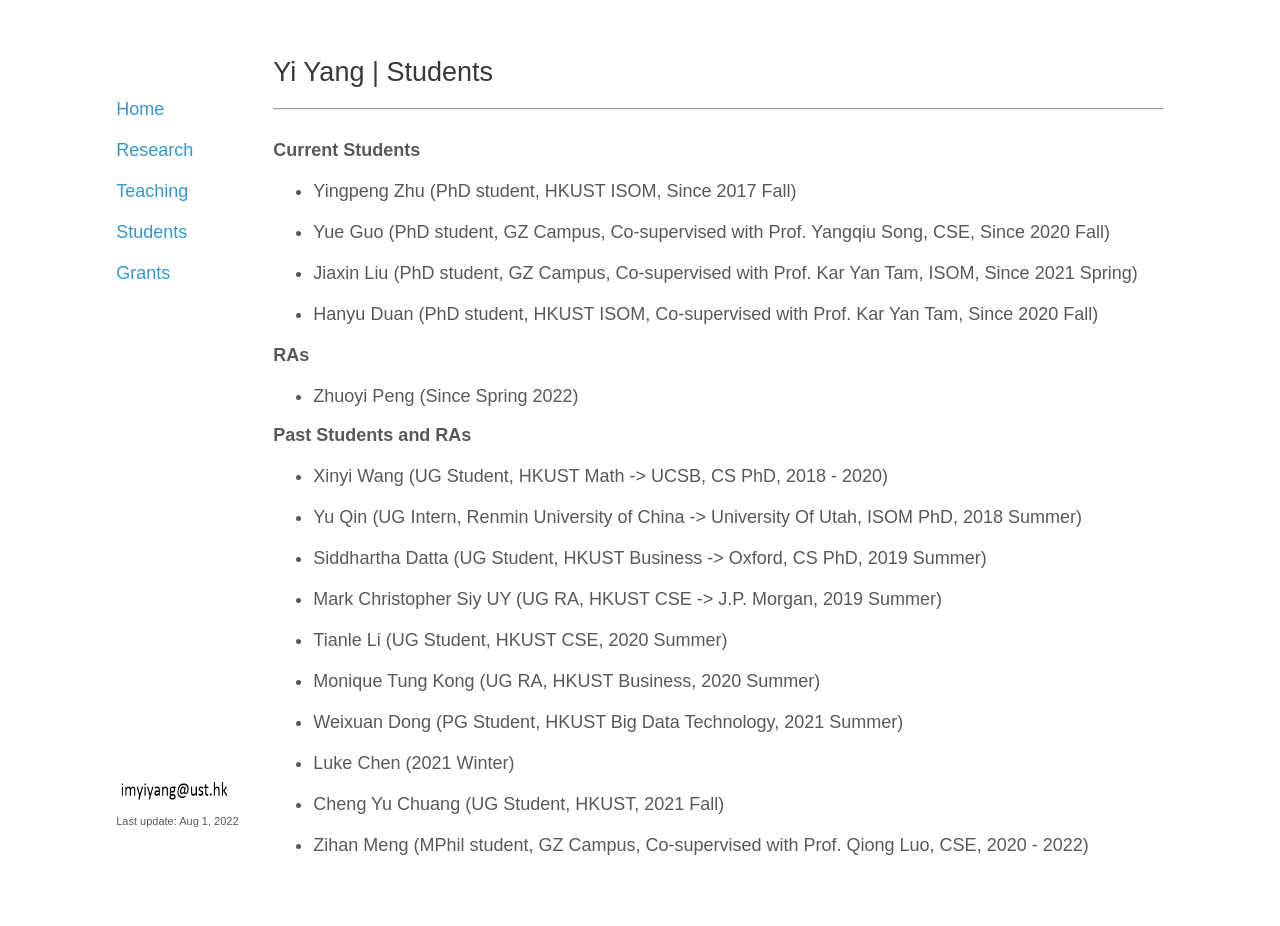
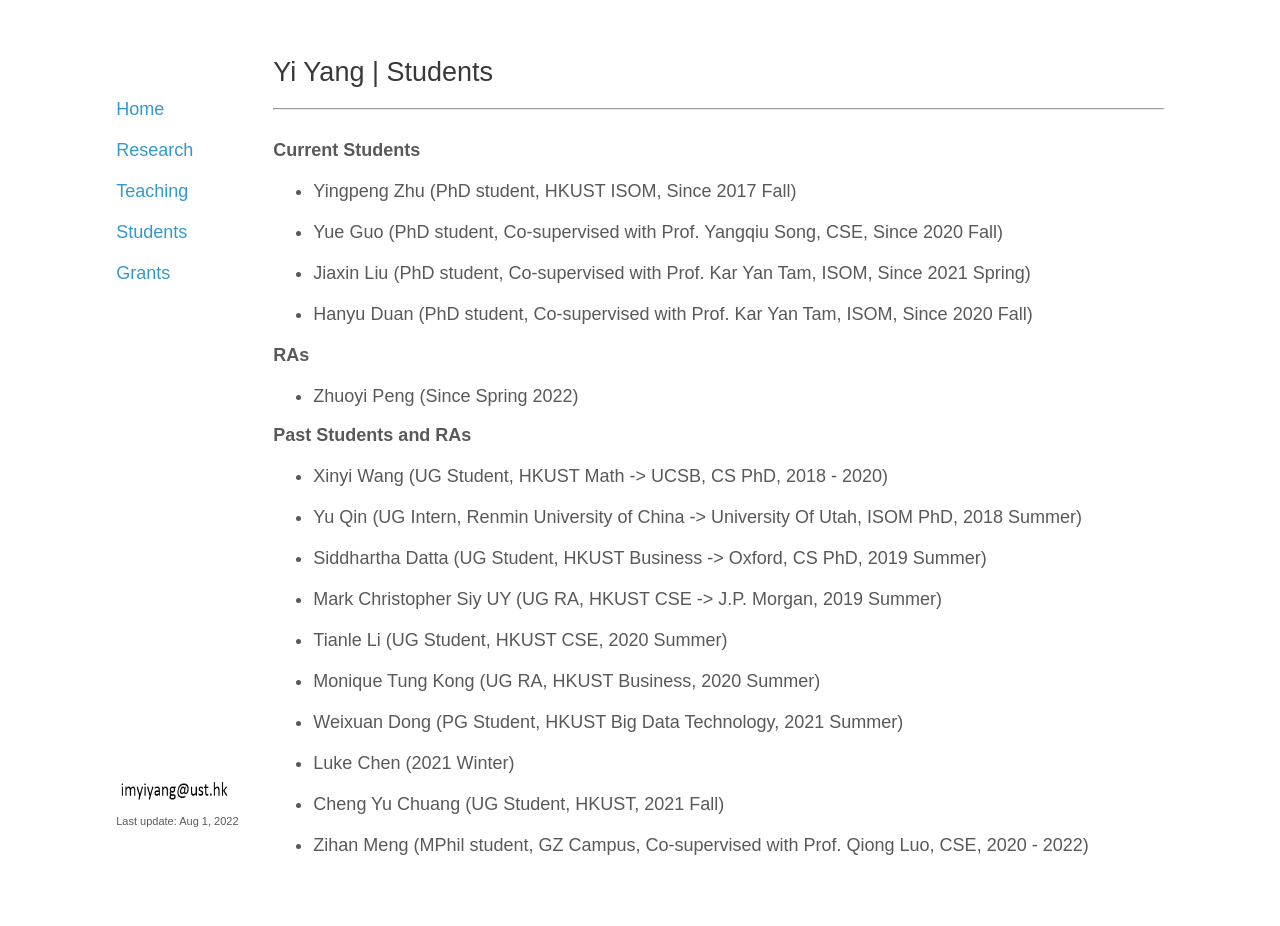
Before and after one commit to yya518/yya518.github.io, a Jekyll site: the page built from students.md, in a window 1280 px wide. Built offline with Jekyll 4.4.1, drawn with Linux system fonts in a browser that asks for light colours.

Commit message:
update students

```diff
--- a/students.md
+++ b/students.md
@@ -10,11 +10,11 @@ title: research
 **Current Students**
 + Yingpeng Zhu (PhD student, HKUST ISOM, Since 2017 Fall)
 
-+ Yue Guo (PhD student, GZ Campus, Co-supervised with Prof. Yangqiu Song, CSE, Since 2020 Fall)
++ Yue Guo (PhD student, Co-supervised with Prof. Yangqiu Song, CSE, Since 2020 Fall)
 
-+ Jiaxin Liu (PhD student, GZ Campus, Co-supervised with Prof. Kar Yan Tam, ISOM, Since 2021 Spring)
++ Jiaxin Liu (PhD student, Co-supervised with Prof. Kar Yan Tam, ISOM, Since 2021 Spring)
 
-+ Hanyu Duan (PhD student, HKUST ISOM, Co-supervised with Prof. Kar Yan Tam, Since 2020 Fall)
++ Hanyu Duan (PhD student, Co-supervised with Prof. Kar Yan Tam, ISOM, Since 2020 Fall)
 
 **RAs**
 + Zhuoyi Peng (Since Spring 2022)
```
